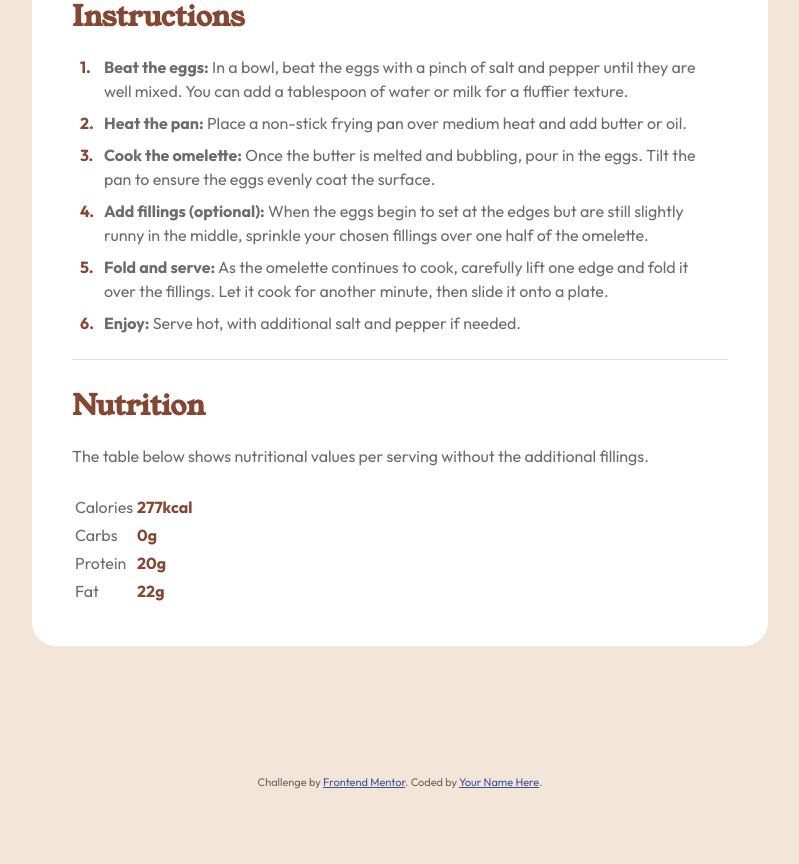
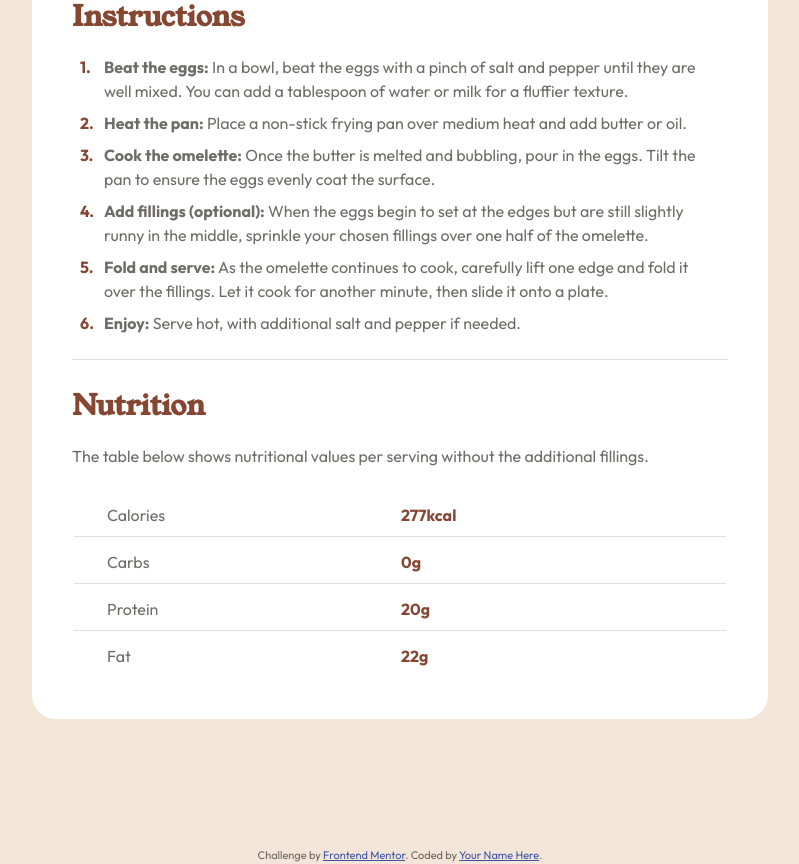
Before and after one commit to abizmo/recipe-page, a website: page index.html in a window 1280 px wide. Shown: the part 1110-1974 px from the top of the page, without its empty margins (240-1039 px from the left). Before the commit the page ends 1901 px from the top, so only its background shows below. Drawn offline with Linux system fonts and the light colour scheme.

Commit message:
add table style

```diff
--- a/index.html
+++ b/index.html
@@ -145,25 +145,33 @@
           </p>
 
           <table>
-            <tbody>
-              <tr>
-                <td>Calories</td>
-                <td class="text-primary font-bold">277kcal</td>
+            <tbody class="nutrition-table">
+              <tr class="nutrition-table__row">
+                <td class="nutrition-table__cell">Calories</td>
+                <td class="nutrition-table__cell | text-primary font-bold">
+                  277kcal
+                </td>
               </tr>
 
-              <tr>
-                <td>Carbs</td>
-                <td class="text-primary font-bold">0g</td>
+              <tr class="nutrition-table__row">
+                <td class="nutrition-table__cell">Carbs</td>
+                <td class="nutrition-table__cell | text-primary font-bold">
+                  0g
+                </td>
               </tr>
 
-              <tr>
-                <td>Protein</td>
-                <td class="text-primary font-bold">20g</td>
+              <tr class="nutrition-table__row">
+                <td class="nutrition-table__cell">Protein</td>
+                <td class="nutrition-table__cell | text-primary font-bold">
+                  20g
+                </td>
               </tr>
 
-              <tr>
-                <td>Fat</td>
-                <td class="text-primary font-bold">22g</td>
+              <tr class="nutrition-table__row">
+                <td class="nutrition-table__cell">Fat</td>
+                <td class="nutrition-table__cell | text-primary font-bold">
+                  22g
+                </td>
               </tr>
             </tbody>
           </table>
--- a/style.css
+++ b/style.css
@@ -68,6 +68,10 @@ ol[role="list"] {
 img {
   max-width: 100%;
   display: block;
+}
+
+table {
+  width: 100%;
 }
 
 /* global */
@@ -160,6 +164,7 @@ section.with-border {
 @media (max-width: 46.124rem) {
   .recipe-body {
     padding-inline: var(--size-8);
+    padding-bottom: var(--size-10);
   }
 }
 
@@ -216,3 +221,22 @@ section.with-border {
 .list--bullet .list__item--primary::before {
   background-color: var(--clr-primary);
 }
+
+.nutrition-table {
+  display: grid;
+  gap: var(--size-1);
+}
+
+.nutrition-table__row {
+  display: flex;
+  padding-inline: var(--size-8);
+  padding-block: var(--size-2);
+}
+
+.nutrition-table__row:not(:last-child) {
+  border-bottom: 1px solid hsl(var(--clr-light-grey));
+}
+
+.nutrition-table__cell {
+  flex: 1;
+}
```
